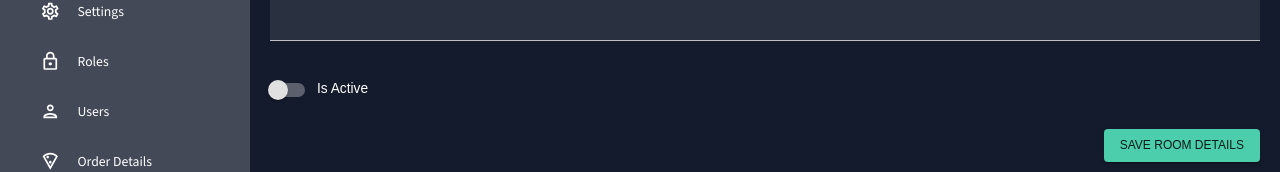
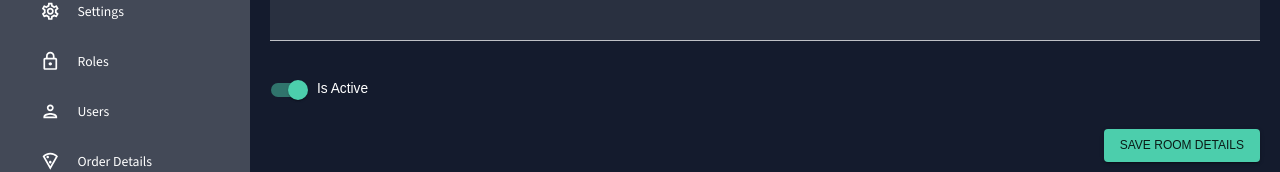
Before and after one commit to UsmanKapadiya/hamiltondinnerapp-admin, a React (Vite) app: page /room-details/create in a window 1280 px wide. Shown: the part 560-732 px from the top of the page. Built offline with nearby package versions, Linux system fonts and the light colour scheme; sample sign-in values are in the browser's storage.

Commit message:
By Default room is Active

```diff
--- a/src/scenes/room/roomDetails-form.jsx
+++ b/src/scenes/room/roomDetails-form.jsx
@@ -65,7 +65,7 @@ const RoomDetailsForm = () => {
       password: roomDetails?.password,
       food_texture: roomDetails?.food_texture || "",
       special_instrucations: roomDetails?.special_instrucations || "",
-      is_active: roomDetails?.is_active === 1 || roomDetails?.is_active === true,
+      is_active: roomDetails?.is_active === 1 || roomDetails?.is_active === true || roomDetails?.id === undefined,
     }),
     [roomDetails]
   );
@@ -104,8 +104,8 @@ const RoomDetailsForm = () => {
           loading
             ? ""
             : roomDetails?.id
-            ? "Update Room Detail"
-            : "Add Room Detail"
+              ? "Update Room Detail"
+              : "Add Room Detail"
         }
         icon={<Home />}
         Buttons={false}
```
